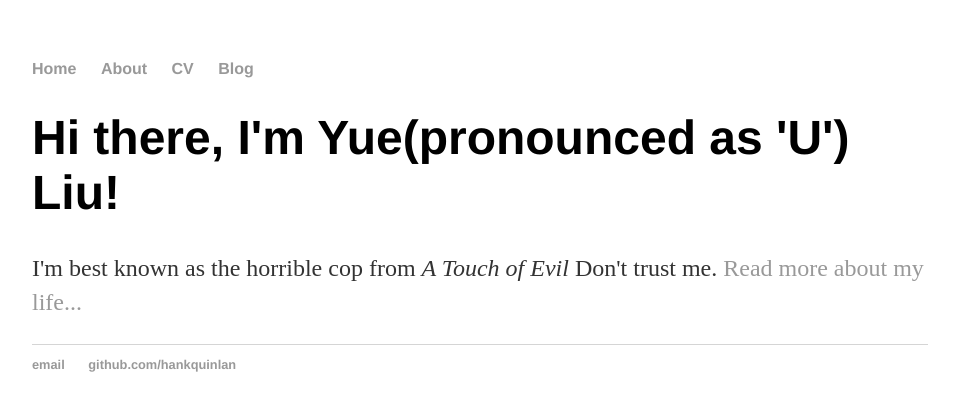
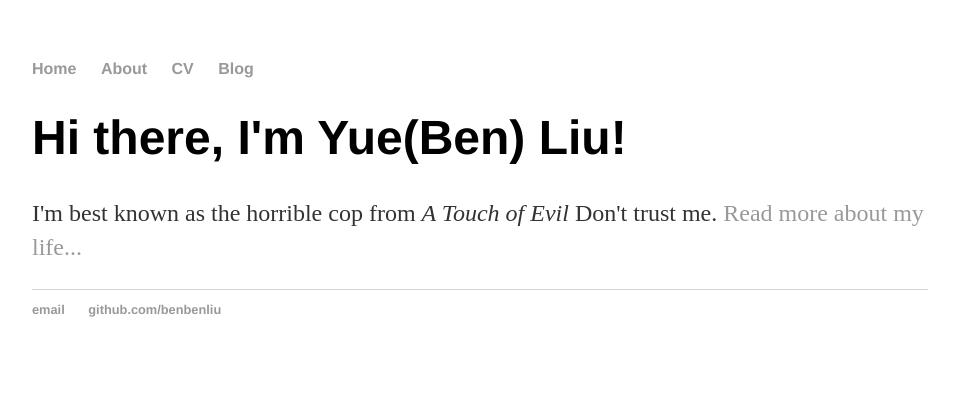
Before and after one commit to benbenliu/benbenliu.github.io, a Jekyll site: the page built from index.html, in a window 1280 px wide. Shown: the top 411 px of the page, without its empty margins (160-1115 px from the left). Built offline with Jekyll 4.4.1, drawn with Linux system fonts in a browser that asks for light colours.

Commit message:
Update index.html
use default layouts

```diff
--- a/index.html
+++ b/index.html
@@ -1,30 +1,8 @@
-<!DOCTYPE html>
-<html>
-	<head>
-		<title>Yue(Ben) Liu</title>
-		<!-- link to main stylesheet -->
-		<link rel="stylesheet" type="text/css" href="/css/main.css">
-	</head>
-	<body>
-		<nav>
-    		<ul>
-        		<li><a href="/">Home</a></li>
-	        	<li><a href="/about">About</a></li>
-        		<li><a href="/cv">CV</a></li>
-        		<li><a href="/blog">Blog</a></li>
-    		</ul>
-		</nav>
-		<div class="container">
-    		<div class="blurb">
-        		<h1>Hi there, I'm Yue(pronounced as 'U') Liu!</h1>
-				<p>I'm best known as the horrible cop from <em>A Touch of Evil</em> Don't trust me. <a href="/about">Read more about my life...</a></p>
-    		</div><!-- /.blurb -->
-		</div><!-- /.container -->
-		<footer>
-    		<ul>
-        		<li><a href="mailto:hankquinlanhub@gmail.com">email</a></li>
-        		<li><a href="https://github.com/hankquinlan">github.com/hankquinlan</a></li>
-			</ul>
-		</footer>
-	</body>
-</html>
+---
+layout: default
+title: Hank Quinlan, Horrible Cop
+---
+<div class="blurb">
+	<h1>Hi there, I'm Yue(Ben) Liu!</h1>
+	<p>I'm best known as the horrible cop from <em>A Touch of Evil</em> Don't trust me. <a href="/about">Read more about my life...</a></p>
+</div><!-- /.blurb -->
```
